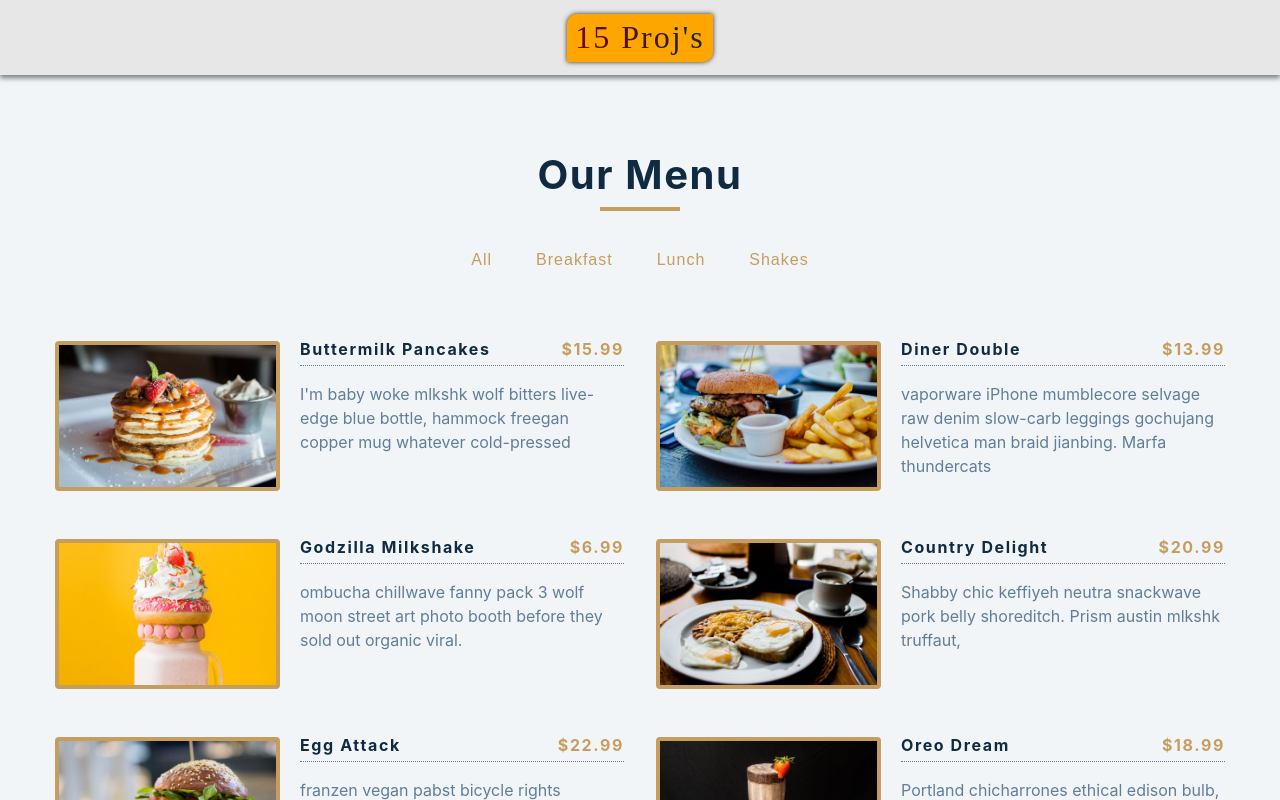
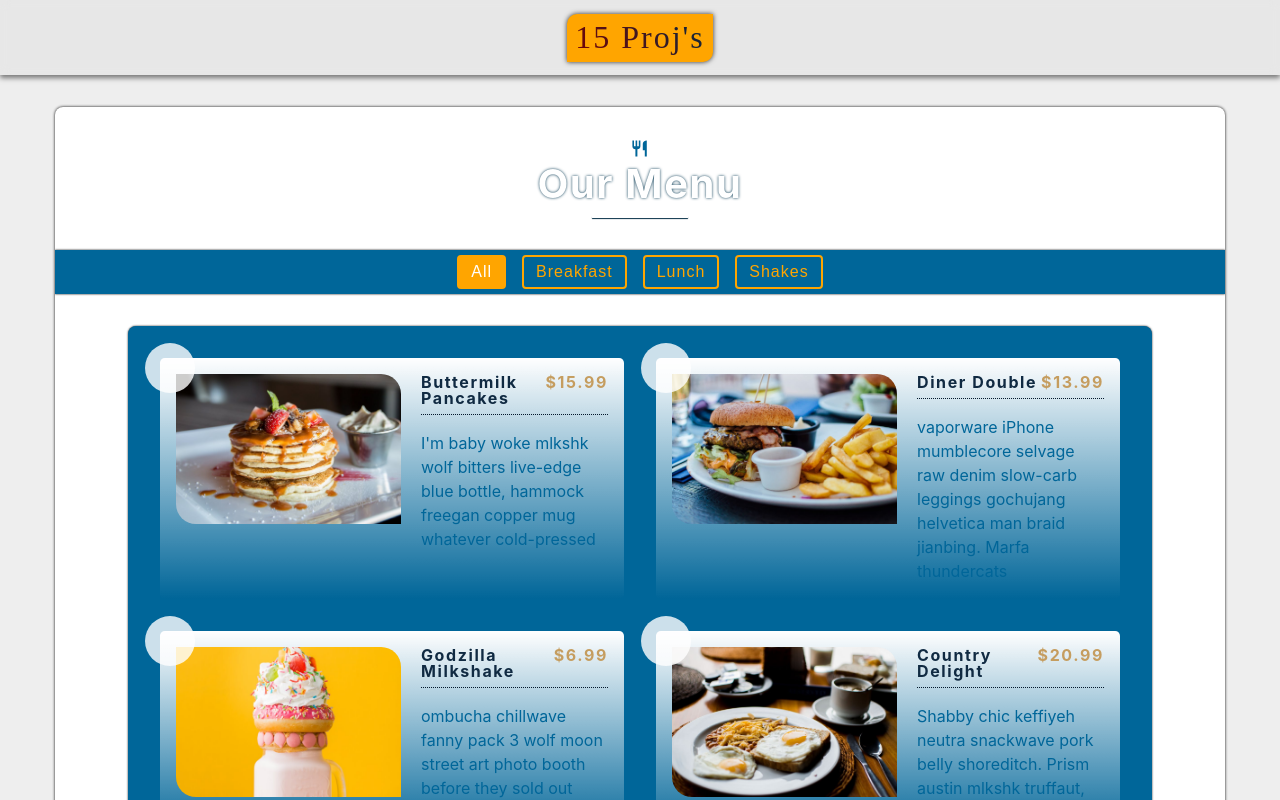
Before and after one commit to DalpatRathore/react-15-proj..., a React (Create React App) app: page /menu in a window 1280 px wide. Shown: the top 800 px of the page. Built offline with nearby package versions, Linux system fonts and the light colour scheme; no server answers.

Commit message:
Menu - refactored CSS, added animations, styles and active tab functionality

```diff
--- a/package.json
+++ b/package.json
@@ -12,6 +12,7 @@
     "react-icons": "^4.2.0",
     "react-router-dom": "^5.2.0",
     "react-scripts": "4.0.3",
+    "uuid": "^8.3.2",
     "values.js": "^2.0.0",
     "web-vitals": "^1.1.2"
   },
--- a/src/projects-files/menu/Categories.js
+++ b/src/projects-files/menu/Categories.js
@@ -1,18 +1,46 @@
-import React from "react";
+import React, { useState } from "react";
+import { motion } from "framer-motion";
+
+const buttonVariants = {
+  enter: {
+    x: "100vw",
+    opacity: 0,
+  },
+  center: {
+    x: 0,
+    opacity: 1,
+    transition: {
+      x: { type: "spring", stiffness: 500, duration: 0.5 },
+      opacity: { duration: 0.5 },
+    },
+  },
+};
 
 const Categories = ({ categories, filterItems }) => {
+  const [selectedCategory, setSelectedCategory] = useState("all");
+
+  const handleClick = category => {
+    filterItems(category);
+    setSelectedCategory(category);
+  };
+
   return (
     <div className="btn-container">
       {categories.map((category, index) => {
         return (
-          <button
+          <motion.button
+            variants={buttonVariants}
+            initial="enter"
+            animate="center"
             type="button"
-            className="filter-btn"
+            className={`filter-btn ${
+              category === selectedCategory && "active"
+            }`}
             key={index}
-            onClick={() => filterItems(category)}
+            onClick={() => handleClick(category)}
           >
             {category}
-          </button>
+          </motion.button>
         );
       })}
     </div>
--- a/src/projects-files/menu/Menu.js
+++ b/src/projects-files/menu/Menu.js
@@ -1,12 +1,44 @@
 import React from "react";
+import { motion, AnimatePresence } from "framer-motion";
+const articleVariants = {
+  enter: {
+    x: "-100%",
+    opacity: 0,
+    scale: 0,
+  },
+  center: {
+    x: 0,
+    opacity: 1,
+    scale: 1,
+    transition: {
+      duration: 1,
+    },
+  },
+  exit: {
+    x: "100%",
+    opacity: 0,
+    scale: 0,
+    transition: {
+      duration: 0.5,
+    },
+  },
+};
 
 const Menu = ({ items }) => {
   return (
     <div className="section-center">
+      <AnimatePresence>
         {items.map(menuItem => {
           const { id, title, img, desc, price } = menuItem;
           return (
-          <article key={id} className="menu-item">
+            <motion.article
+              key={id}
+              className="menu-item"
+              variants={articleVariants}
+              initial="enter"
+              animate="center"
+              exit="exit"
+            >
               <img src={img} alt={title} className="photo" />
               <div className="item-info">
                 <header>
@@ -15,9 +47,10 @@ const Menu = ({ items }) => {
                 </header>
                 <p className="item-text">{desc}</p>
               </div>
-          </article>
+            </motion.article>
           );
         })}
+      </AnimatePresence>
     </div>
   );
 };
--- a/src/projects-files/menu/MenuApp.css
+++ b/src/projects-files/menu/MenuApp.css
@@ -1,46 +1,7 @@
 .menuApp {
-  /* dark shades of primary color*/
-  --clr-primary-1: hsl(205, 86%, 17%);
-  --clr-primary-2: hsl(205, 77%, 27%);
-  --clr-primary-3: hsl(205, 72%, 37%);
-  --clr-primary-4: hsl(205, 63%, 48%);
-  /* primary/main color */
-  --clr-primary-5: hsl(205, 78%, 60%);
-  /* lighter shades of primary color */
-  --clr-primary-6: hsl(205, 89%, 70%);
-  --clr-primary-7: hsl(205, 90%, 76%);
-  --clr-primary-8: hsl(205, 86%, 81%);
-  --clr-primary-9: hsl(205, 90%, 88%);
-  --clr-primary-10: hsl(205, 100%, 96%);
-  /* darkest grey - used for headings */
-  --clr-grey-1: hsl(209, 61%, 16%);
-  --clr-grey-2: hsl(211, 39%, 23%);
-  --clr-grey-3: hsl(209, 34%, 30%);
-  --clr-grey-4: hsl(209, 28%, 39%);
-  /* grey used for paragraphs */
-  --clr-grey-5: hsl(210, 22%, 49%);
-  --clr-grey-6: hsl(209, 23%, 60%);
-  --clr-grey-7: hsl(211, 27%, 70%);
-  --clr-grey-8: hsl(210, 31%, 80%);
-  --clr-grey-9: hsl(212, 33%, 89%);
-  --clr-grey-10: hsl(210, 36%, 96%);
-  --clr-white: #fff;
-  --clr-gold: #c59d5f;
-  --clr-red-dark: hsl(360, 67%, 44%);
-  --clr-red-light: hsl(360, 71%, 66%);
-  --clr-green-dark: hsl(125, 67%, 44%);
-  --clr-green-light: hsl(125, 71%, 66%);
-  --clr-black: #222;
-  --transition: all 0.3s linear;
-  --spacing: 0.1rem;
-  --radius: 0.25rem;
-  --light-shadow: 0 5px 15px rgba(0, 0, 0, 0.1);
-  --dark-shadow: 0 5px 15px rgba(0, 0, 0, 0.2);
-  --max-width: 1170px;
-  --fixed-width: 620px;
-  background: var(--clr-grey-10);
-  color: var(--clr-grey-1);
-  /*  global classes */
+  background: #eee;
+  color: #102a42;
+  padding: 2rem 0;
   /* section */
   /*
   ===============
@@ -49,73 +10,15 @@
   */
 }
 
-.menuApp ul {
-  list-style-type: none;
-}
-
-.menuApp a {
-  text-decoration: none;
-}
-
-.menuApp h1,
-.menuApp h2,
-.menuApp h3,
-.menuApp h4 {
-  letter-spacing: var(--spacing);
-  text-transform: capitalize;
-  line-height: 1.25;
-  margin-bottom: 0.75rem;
-}
-
-.menuApp h1 {
-  font-size: 3rem;
-}
-
-.menuApp h2 {
-  font-size: 2rem;
-}
-
-.menuApp h3 {
-  font-size: 1.25rem;
-}
-
-.menuApp h4 {
-  font-size: 0.875rem;
-}
-
 .menuApp p {
   margin-bottom: 1.25rem;
-  color: var(--clr-grey-5);
-}
-
-@media screen and (min-width: 800px) {
-  .menuApp h1 {
-    font-size: 4rem;
-  }
-  .menuApp h2 {
-    font-size: 2.5rem;
-  }
-  .menuApp h3 {
-    font-size: 1.75rem;
-  }
-  .menuApp h4 {
-    font-size: 1rem;
-  }
-  .menuApp body {
-    font-size: 1rem;
-  }
-  .menuApp h1,
-  .menuApp h2,
-  .menuApp h3,
-  .menuApp h4 {
-    line-height: 1;
-  }
+  color: #617d98;
 }
 
 .menuApp .section {
   width: 90vw;
   margin: 0 auto;
-  max-width: var(--max-width);
+  max-width: 1170px;
 }
 
 @media screen and (min-width: 992px) {
@@ -125,67 +28,128 @@
 }
 
 .menuApp .menu {
-  padding: 5rem 0;
+  padding: 2rem 0rem;
+  background: #fff;
+  -webkit-box-shadow: 0 0 3px black;
+          box-shadow: 0 0 3px black;
+  border-radius: 0.5rem;
+  overflow: hidden;
 }
 
 .menuApp .title {
   text-align: center;
   margin-bottom: 2rem;
+  color: #fff;
+  text-shadow: 0 0 3px #073953;
+}
+
+.menuApp .icon {
+  font-size: 1.2rem;
+  color: #069;
 }
 
 .menuApp .underline {
-  width: 5rem;
-  height: 0.25rem;
-  background: var(--clr-gold);
-  margin-left: auto;
-  margin-right: auto;
+  width: 6rem;
+  height: 2px;
+  background: #fff;
+  -webkit-box-shadow: 0 1px 1px #062f46;
+          box-shadow: 0 1px 1px #062f46;
+  margin: 0 auto;
 }
 
 .menuApp .btn-container {
-  margin-bottom: 4rem;
+  margin: 0 auto;
+  margin-bottom: 2rem;
+  padding: 0.3rem 0;
   display: -webkit-box;
   display: -ms-flexbox;
   display: flex;
   -webkit-box-pack: center;
       -ms-flex-pack: center;
           justify-content: center;
+  background: #069;
+  -webkit-box-shadow: 0 0 2px #111;
+          box-shadow: 0 0 2px #111;
 }
 
 .menuApp .filter-btn {
   background: transparent;
-  border-color: transparent;
+  border: 2px solid orange;
   font-size: 1rem;
   text-transform: capitalize;
   margin: 0 0.5rem;
   letter-spacing: 1px;
   padding: 0.375rem 0.75rem;
-  color: var(--clr-gold);
+  color: orange;
   cursor: pointer;
-  -webkit-transition: var(--transition);
-  transition: var(--transition);
-  border-radius: var(--radius);
+  -webkit-transition: background color 0.5s linear;
+  transition: background color 0.5s linear;
+  border-radius: 0.25rem;
+  outline: none;
 }
 
 .menuApp .filter-btn:hover {
-  background: var(--clr-gold);
-  color: var(--clr-white);
+  background: orange;
+  color: #fff;
+}
+
+.menuApp .active {
+  background: orange;
+  color: #fff;
 }
 
 .menuApp .section-center {
-  width: 90vw;
+  width: 85vw;
   margin: 0 auto;
   max-width: 1170px;
   display: -ms-grid;
   display: grid;
-  gap: 3rem 2rem;
+  gap: 2rem;
   justify-items: center;
+  background: #069;
+  -webkit-box-shadow: 0 0 2px #111;
+          box-shadow: 0 0 2px #111;
+  padding: 2rem 0;
+  border-radius: 0.5rem;
 }
 
 .menuApp .menu-item {
+  border-radius: 0.3rem;
+  padding: 1rem;
   display: -ms-grid;
   display: grid;
   gap: 1rem 2rem;
   max-width: 25rem;
+  background: #fff;
+  background: -webkit-gradient(linear, left bottom, left top, from(transparent), to(#fff));
+  background: linear-gradient(0deg, transparent, #fff);
+  position: relative;
+  -webkit-box-shadow: 0 0 0 rgba(0, 0, 0, 0.1);
+          box-shadow: 0 0 0 rgba(0, 0, 0, 0.1);
+  -webkit-transition: background 0.5s linear;
+  transition: background 0.5s linear;
+}
+
+.menuApp .menu-item::before {
+  content: "";
+  position: absolute;
+  top: -15px;
+  left: -15px;
+  width: 50px;
+  height: 50px;
+  border-radius: 50%;
+  background: rgba(255, 255, 255, 0.8);
+}
+
+.menuApp .menu-item:hover {
+  background: #fff;
+  -webkit-box-shadow: 0px 5px 5px rgba(0, 0, 0, 0.51);
+          box-shadow: 0px 5px 5px rgba(0, 0, 0, 0.51);
+}
+
+.menuApp .menu-item:hover .photo {
+  -webkit-box-shadow: 0px 0px 5px black;
+          box-shadow: 0px 0px 5px black;
 }
 
 .menuApp .photo {
@@ -193,8 +157,7 @@
      object-fit: cover;
   height: 200px;
   width: 100%;
-  border: 0.25rem solid var(--clr-gold);
-  border-radius: var(--radius);
+  border-radius: 0 1.25rem;
   display: block;
 }
 
@@ -205,7 +168,7 @@
   -webkit-box-pack: justify;
       -ms-flex-pack: justify;
           justify-content: space-between;
-  border-bottom: 0.5px dotted var(--clr-grey-5);
+  border-bottom: 0.5px dotted #03182b;
 }
 
 .menuApp .item-info h4 {
@@ -213,12 +176,13 @@
 }
 
 .menuApp .price {
-  color: var(--clr-gold);
+  color: #c59d5f;
 }
 
 .menuApp .item-text {
   margin-bottom: 0;
   padding-top: 1rem;
+  color: #069;
 }
 
 @media screen and (min-width: 768px) {
@@ -235,9 +199,10 @@
 
 @media screen and (min-width: 1200px) {
   .menuApp .section-center {
-    width: 95vw;
+    width: 80vw;
     -ms-grid-columns: 1fr 1fr;
         grid-template-columns: 1fr 1fr;
+    padding: 2rem;
   }
   .menuApp .photo {
     height: 150px;
--- a/src/projects-files/menu/MenuApp.js
+++ b/src/projects-files/menu/MenuApp.js
@@ -1,14 +1,30 @@
 import React, { useState } from "react";
 import "./MenuApp.css";
 import Menu from "./Menu";
-
+import { MdRestaurant } from "react-icons/md";
 import Categories from "./Categories";
 import items from "./data";
+import { motion } from "framer-motion";
+
 const allCategories = ["all", ...new Set(items.map(item => item.category))];
+
+const titleVariants = {
+  enter: {
+    x: "100vw",
+    opacity: 0,
+  },
+  center: {
+    x: 0,
+    opacity: 1,
+    transition: {
+      x: { type: "spring", stiffness: 800, duration: 0.8 },
+      opacity: { duration: 0.5 },
+    },
+  },
+};
 
 const MenuApp = () => {
   const [menuItems, setMenuItems] = useState(items);
-  const [categories, setCategories] = useState(allCategories);
 
   const filterItems = category => {
     if (category === "all") {
@@ -24,10 +40,16 @@ const MenuApp = () => {
       <main>
         <section className="menu section">
           <div className="title">
+            <MdRestaurant className="icon"></MdRestaurant>
             <h2>our menu</h2>
-            <div className="underline"></div>
+            <motion.div
+              className="underline"
+              variants={titleVariants}
+              initial="enter"
+              animate="center"
+            ></motion.div>
           </div>
-          <Categories categories={categories} filterItems={filterItems} />
+          <Categories categories={allCategories} filterItems={filterItems} />
           <Menu items={menuItems} />
         </section>
       </main>
--- a/src/projects-files/menu/MenuApp.scss
+++ b/src/projects-files/menu/MenuApp.scss
@@ -1,107 +1,17 @@
 .menuApp {
-  /* dark shades of primary color*/
-  --clr-primary-1: hsl(205, 86%, 17%);
-  --clr-primary-2: hsl(205, 77%, 27%);
-  --clr-primary-3: hsl(205, 72%, 37%);
-  --clr-primary-4: hsl(205, 63%, 48%);
-  /* primary/main color */
-  --clr-primary-5: hsl(205, 78%, 60%);
-  /* lighter shades of primary color */
-  --clr-primary-6: hsl(205, 89%, 70%);
-  --clr-primary-7: hsl(205, 90%, 76%);
-  --clr-primary-8: hsl(205, 86%, 81%);
-  --clr-primary-9: hsl(205, 90%, 88%);
-  --clr-primary-10: hsl(205, 100%, 96%);
-  /* darkest grey - used for headings */
-  --clr-grey-1: hsl(209, 61%, 16%);
-  --clr-grey-2: hsl(211, 39%, 23%);
-  --clr-grey-3: hsl(209, 34%, 30%);
-  --clr-grey-4: hsl(209, 28%, 39%);
-  /* grey used for paragraphs */
-  --clr-grey-5: hsl(210, 22%, 49%);
-  --clr-grey-6: hsl(209, 23%, 60%);
-  --clr-grey-7: hsl(211, 27%, 70%);
-  --clr-grey-8: hsl(210, 31%, 80%);
-  --clr-grey-9: hsl(212, 33%, 89%);
-  --clr-grey-10: hsl(210, 36%, 96%);
-  --clr-white: #fff;
-  --clr-gold: #c59d5f;
-
-  --clr-red-dark: hsl(360, 67%, 44%);
-  --clr-red-light: hsl(360, 71%, 66%);
-  --clr-green-dark: hsl(125, 67%, 44%);
-  --clr-green-light: hsl(125, 71%, 66%);
-  --clr-black: #222;
-  --transition: all 0.3s linear;
-  --spacing: 0.1rem;
-  --radius: 0.25rem;
-  --light-shadow: 0 5px 15px rgba(0, 0, 0, 0.1);
-  --dark-shadow: 0 5px 15px rgba(0, 0, 0, 0.2);
-  --max-width: 1170px;
-  --fixed-width: 620px;
-  background: var(--clr-grey-10);
-  color: var(--clr-grey-1);
-  ul {
-    list-style-type: none;
-  }
-  a {
-    text-decoration: none;
-  }
-  h1,
-  h2,
-  h3,
-  h4 {
-    letter-spacing: var(--spacing);
-    text-transform: capitalize;
-    line-height: 1.25;
-    margin-bottom: 0.75rem;
-  }
-  h1 {
-    font-size: 3rem;
-  }
-  h2 {
-    font-size: 2rem;
-  }
-  h3 {
-    font-size: 1.25rem;
-  }
-  h4 {
-    font-size: 0.875rem;
-  }
+  background: #eee;
+  color: hsl(209, 61%, 16%);
+  padding: 2rem 0;
   p {
     margin-bottom: 1.25rem;
-    color: var(--clr-grey-5);
+    color: hsl(210, 22%, 49%);
   }
-  @media screen and (min-width: 800px) {
-    h1 {
-      font-size: 4rem;
-    }
-    h2 {
-      font-size: 2.5rem;
-    }
-    h3 {
-      font-size: 1.75rem;
-    }
-    h4 {
-      font-size: 1rem;
-    }
-    body {
-      font-size: 1rem;
-    }
-    h1,
-    h2,
-    h3,
-    h4 {
-      line-height: 1;
-    }
-  }
-  /*  global classes */
 
   /* section */
   .section {
     width: 90vw;
     margin: 0 auto;
-    max-width: var(--max-width);
+    max-width: 1170px;
   }
 
   @media screen and (min-width: 992px) {
@@ -117,76 +27,126 @@
   */
 
   .menu {
-    padding: 5rem 0;
+    padding: 2rem 0rem;
+    background: #fff;
+    box-shadow: 0 0 3px rgba(0, 0, 0, 1);
+    border-radius: 0.5rem;
+    overflow: hidden;
   }
   .title {
     text-align: center;
     margin-bottom: 2rem;
+    color: #fff;
+    text-shadow: 0 0 3px rgb(7, 57, 83);
+  }
+  .icon {
+    font-size: 1.2rem;
+    color: #069;
   }
   .underline {
-    width: 5rem;
-    height: 0.25rem;
-    background: var(--clr-gold);
-    margin-left: auto;
-    margin-right: auto;
+    width: 6rem;
+    height: 2px;
+    background: #fff;
+    box-shadow: 0 1px 1px rgb(6, 47, 70);
+    margin: 0 auto;
   }
   .btn-container {
-    margin-bottom: 4rem;
+    margin: 0 auto;
+    margin-bottom: 2rem;
+    padding: 0.3rem 0;
     display: flex;
     justify-content: center;
+    background: #069;
+    box-shadow: 0 0 2px #111;
   }
   .filter-btn {
     background: transparent;
-    border-color: transparent;
+    border: 2px solid orange;
     font-size: 1rem;
     text-transform: capitalize;
     margin: 0 0.5rem;
     letter-spacing: 1px;
     padding: 0.375rem 0.75rem;
-    color: var(--clr-gold);
+    color: orange;
     cursor: pointer;
-    transition: var(--transition);
-    border-radius: var(--radius);
+    transition: background color 0.5s linear;
+    border-radius: 0.25rem;
+    outline: none;
   }
   .filter-btn:hover {
-    background: var(--clr-gold);
-    color: var(--clr-white);
+    background: orange;
+    color: #fff;
+  }
+  .active {
+    background: orange;
+    color: #fff;
   }
   .section-center {
-    width: 90vw;
+    width: 85vw;
     margin: 0 auto;
     max-width: 1170px;
     display: grid;
-    gap: 3rem 2rem;
+    gap: 2rem;
     justify-items: center;
+    background: #069;
+    box-shadow: 0 0 2px #111;
+
+    padding: 2rem 0;
+    border-radius: 0.5rem;
   }
   .menu-item {
+    border-radius: 0.3rem;
+    padding: 1rem;
     display: grid;
     gap: 1rem 2rem;
     max-width: 25rem;
+    background: #fff;
+    background: linear-gradient(0deg, transparent, #fff);
+    position: relative;
+    box-shadow: 0 0 0 rgba(0, 0, 0, 0.1);
+    transition: background 0.5s linear;
+
+    &::before {
+      content: "";
+      position: absolute;
+      top: -15px;
+      left: -15px;
+      width: 50px;
+      height: 50px;
+      border-radius: 50%;
+      background: rgba(255, 255, 255, 0.8);
+    }
+    &:hover {
+      background: #fff;
+      // background: orange;
+      box-shadow: 0px 5px 5px rgba(0, 0, 0, 0.51);
+      & .photo {
+        box-shadow: 0px 0px 5px rgba(0, 0, 0, 1);
+      }
+    }
   }
   .photo {
     object-fit: cover;
     height: 200px;
     width: 100%;
-    border: 0.25rem solid var(--clr-gold);
-    border-radius: var(--radius);
+    border-radius: 0 1.25rem;
     display: block;
   }
   .item-info header {
     display: flex;
     justify-content: space-between;
-    border-bottom: 0.5px dotted var(--clr-grey-5);
+    border-bottom: 0.5px dotted hsl(209, 87%, 9%);
   }
   .item-info h4 {
     margin-bottom: 0.5rem;
   }
   .price {
-    color: var(--clr-gold);
+    color: #c59d5f;
   }
   .item-text {
     margin-bottom: 0;
     padding-top: 1rem;
+    color: #069;
   }
 
   @media screen and (min-width: 768px) {
@@ -201,8 +161,9 @@
   }
   @media screen and (min-width: 1200px) {
     .section-center {
-      width: 95vw;
+      width: 80vw;
       grid-template-columns: 1fr 1fr;
+      padding: 2rem;
     }
     .photo {
       height: 150px;
```
Also changed, not shown: 2 other files (tests, documents, lock files or other folders). Lines whose indentation alone changed are shown as unchanged.
